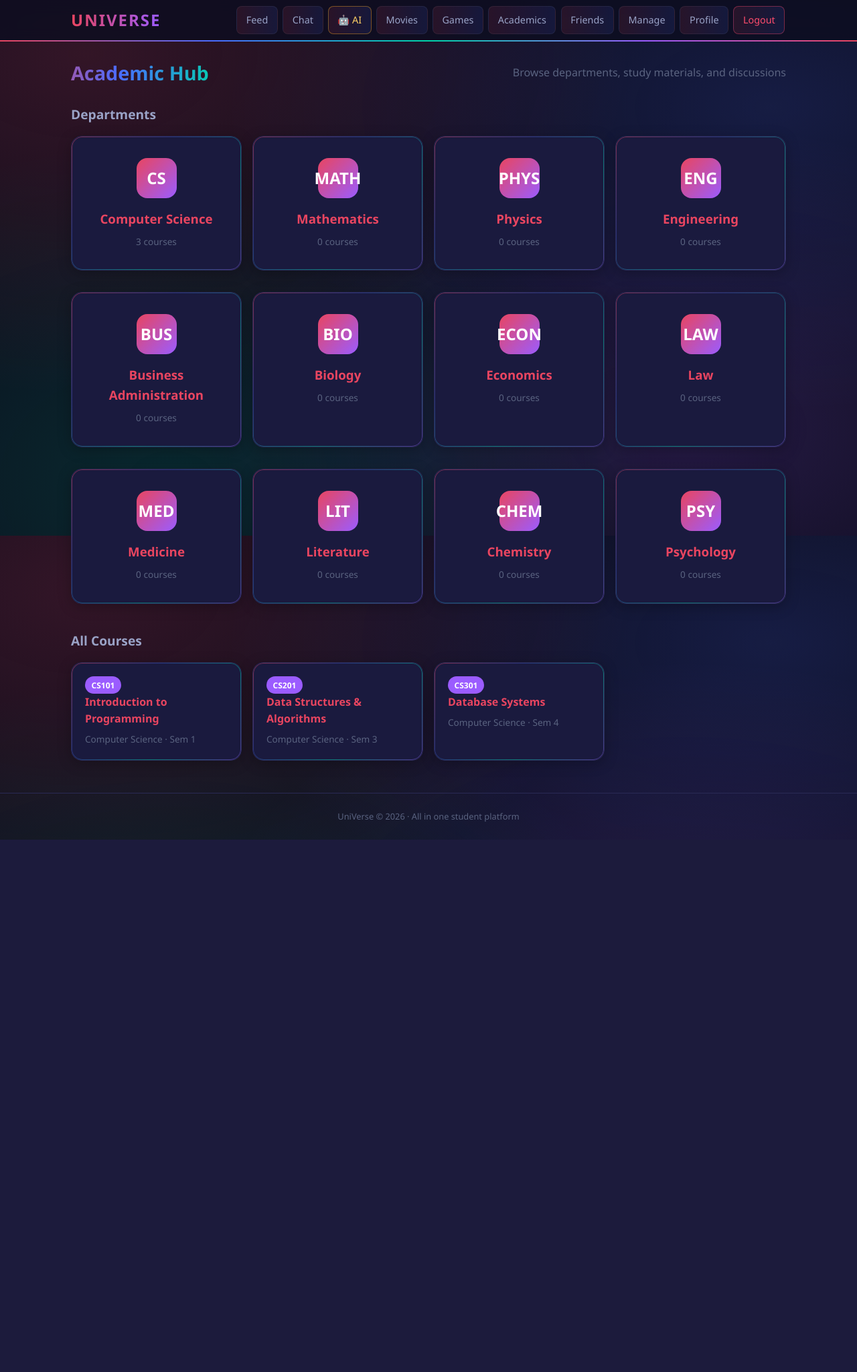
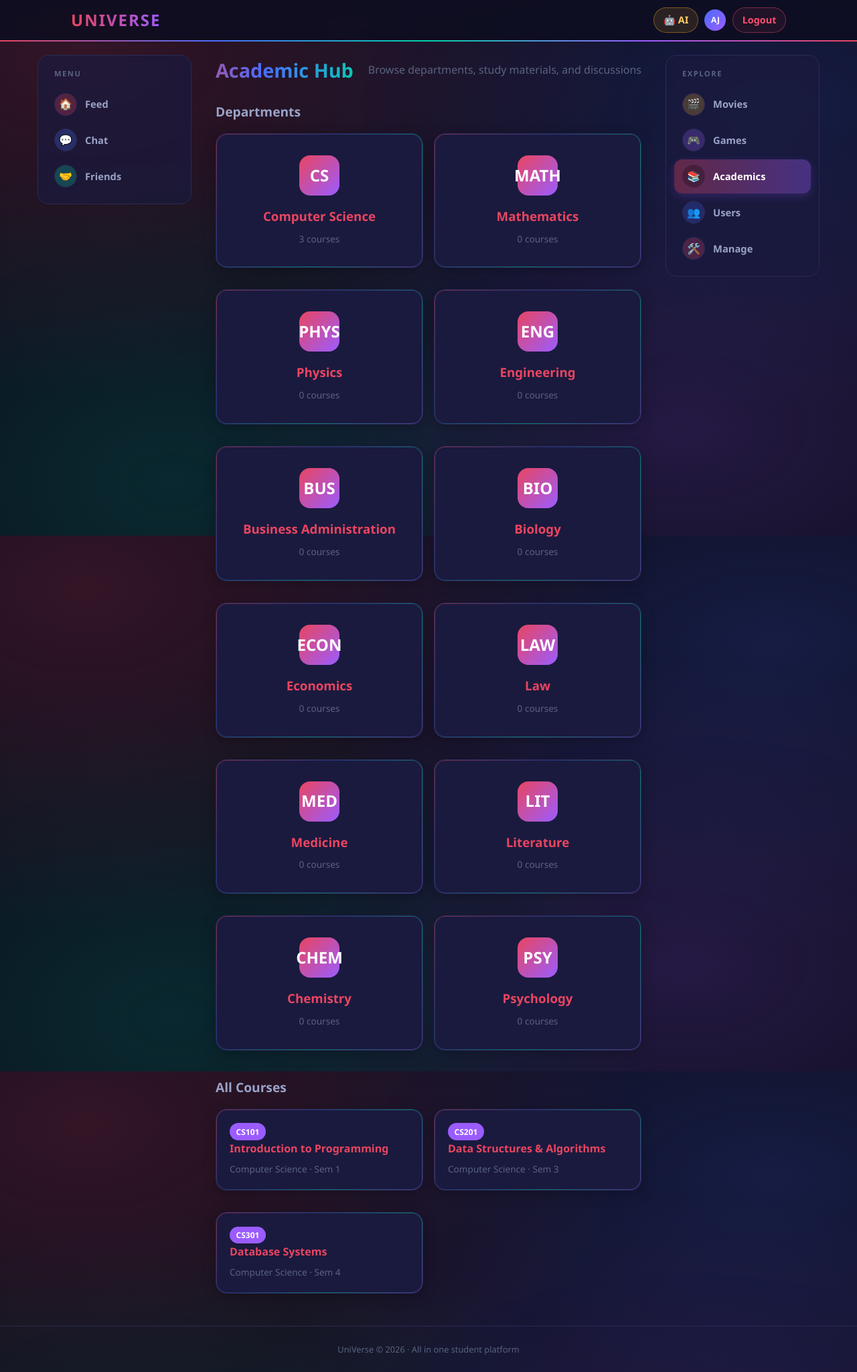
Before and after one commit to Wasik251/Universe, a Flask app: page /academic in a window 1280 px wide. Shown: the whole page at 67% size. Before the commit the page ends 1254 px from the top, so only its background shows below. Run offline with Flask 3, Linux system fonts and the light colour scheme; a user stored in the database is signed in.

Commit message:
UI: Facebook-style layout with Feed/Chat/Friends menu and Explore sidebar

```diff
--- a/static/css/style.css
+++ b/static/css/style.css
@@ -359,6 +359,14 @@ select.form-input { cursor: pointer; }
 .chat-input-row input { flex: 1; }
 
 /* RESPONSIVE */
+@media (max-width: 900px) {
+    .app-layout { grid-template-columns: 1fr; gap: 0.75rem; }
+    .sidebar { position: static; flex-direction: column; gap: 0.5rem; }
+    .sidebar-section { display: flex; gap: 0.4rem; overflow-x: auto; padding: 0.5rem; }
+    .sidebar-title { display: none; }
+    .sidebar-link { white-space: nowrap; margin-bottom: 0; padding: 0.5rem 0.7rem; }
+    .sidebar-link:hover { transform: none; }
+}
 @media (max-width: 768px) {
     .nav-container { flex-wrap: wrap; height: auto; padding: 0.75rem 1rem; gap: 0.5rem; }
     .nav-links { gap: 0; }
@@ -420,6 +428,8 @@ body {
 }
 .nav-logout { color: var(--danger) !important; border-color: rgba(255,77,109,0.4) !important; }
 .nav-ai { color: #ffd166 !important; border-color: rgba(255,176,32,0.4) !important; }
+.nav-pill.nav-ai { background: rgba(255,176,32,0.12); }
+.nav-pill.nav-logout { background: rgba(255,77,109,0.08); }
 .typing { color: var(--text-muted); font-style: italic; }
 
 /* RAINBOW TEXT + SECTION HEADERS */
@@ -674,3 +684,93 @@ body {
 
 /* FRIEND TOGGLE IN TABLE */
 .users-table .btn { white-space: nowrap; }
+
+/* ================================================================
+   FACEBOOK-STYLE 3-COLUMN LAYOUT
+   ================================================================ */
+.nav-right { display: flex; align-items: center; gap: 0.6rem; }
+.nav-pill {
+    color: var(--text-secondary);
+    padding: 0.4rem 0.85rem;
+    border-radius: 20px;
+    font-weight: 600;
+    font-size: 0.9rem;
+    text-decoration: none;
+    transition: all 0.2s;
+    border: 1px solid rgba(255,255,255,0.08);
+}
+.nav-pill:hover { color: var(--text-primary); text-decoration: none; transform: translateY(-1px); }
+.nav-profile-link { display: flex; align-items: center; }
+.nav-profile-link:hover { text-decoration: none; }
+.nav-profile-link .avatar-xs { width: 32px; height: 32px; font-size: 0.75rem; }
+
+.app-layout {
+    display: grid;
+    grid-template-columns: 230px minmax(0, 1fr) 230px;
+    gap: 1.25rem;
+    max-width: 1200px;
+    margin: 1.25rem auto;
+    padding: 0 1rem;
+    align-items: start;
+}
+.main-content { max-width: none; margin: 0; min-width: 0; }
+
+.sidebar {
+    position: sticky;
+    top: 80px;
+    display: flex;
+    flex-direction: column;
+    gap: 1rem;
+}
+.sidebar-section {
+    background: rgba(26,26,62,0.7);
+    border: 1px solid var(--border);
+    border-radius: 16px;
+    padding: 0.75rem;
+    backdrop-filter: blur(8px);
+}
+.sidebar-title {
+    font-size: 0.7rem;
+    text-transform: uppercase;
+    letter-spacing: 1.5px;
+    color: var(--text-muted);
+    padding: 0.35rem 0.75rem;
+    margin-bottom: 0.35rem;
+}
+.sidebar-link {
+    display: flex;
+    align-items: center;
+    gap: 0.75rem;
+    padding: 0.55rem 0.75rem;
+    border-radius: 12px;
+    color: var(--text-secondary);
+    font-weight: 600;
+    font-size: 0.92rem;
+    text-decoration: none;
+    transition: all 0.2s;
+    margin-bottom: 0.15rem;
+}
+.sidebar-link:hover { background: rgba(255,255,255,0.06); color: var(--text-primary); text-decoration: none; transform: translateX(3px); }
+.sidebar-link.active {
+    background: linear-gradient(90deg, rgba(233,69,96,0.35), rgba(155,92,255,0.35));
+    color: #fff;
+    box-shadow: 0 4px 14px rgba(155,92,255,0.2);
+}
+.sidebar-icon {
+    width: 34px; height: 34px;
+    border-radius: 50%;
+    display: flex; align-items: center; justify-content: center;
+    font-size: 1rem;
+    flex-shrink: 0;
+    background: var(--bg-input);
+    border: 1px solid var(--border);
+}
+.sidebar-link.active .sidebar-icon { border-color: transparent; background: rgba(0,0,0,0.25); }
+.icon-feed { background: rgba(233,69,96,0.25); }
+.icon-chat { background: rgba(74,108,255,0.25); }
+.icon-friends { background: rgba(0,212,170,0.25); }
+.icon-movies { background: rgba(255,176,32,0.22); }
+.icon-games { background: rgba(155,92,255,0.25); }
+.icon-academics { background: rgba(16,185,129,0.22); }
+.icon-users { background: rgba(74,108,255,0.22); }
+.icon-manage { background: rgba(255,77,109,0.22); }
--- a/templates/base.html
+++ b/templates/base.html
@@ -11,22 +11,33 @@
     <nav class="navbar">
         <div class="nav-container">
             <a href="{{ url_for('feed') }}" class="nav-brand">UNIVERSE</a>
-            <div class="nav-links">
-                <a href="{{ url_for('feed') }}">Feed</a>
-                <a href="{{ url_for('chat') }}">Chat</a>
-                <a href="{{ url_for('assistant') }}" class="nav-ai">🤖 AI</a>
-                <a href="{{ url_for('movies') }}">Movies</a>
-                <a href="{{ url_for('games') }}">Games</a>
-                <a href="{{ url_for('academic') }}">Academics</a>
-                <a href="{{ url_for('friends') }}">Friends</a>
-                <a href="{{ url_for('manage') }}">Manage</a>
-                <a href="{{ url_for('profile') }}">Profile</a>
-                <a href="{{ url_for('logout') }}" class="nav-logout" onclick="playSound()">Logout</a>
+            <div class="nav-right">
+                <a href="{{ url_for('assistant') }}" class="nav-pill nav-ai">🤖 AI</a>
+                <a href="{{ url_for('profile') }}" class="nav-profile-link" title="My Profile">
+                    <div class="avatar-xs" style="{{ avatar_style(current_user) }}">{{ current_user.initials() }}</div>
+                </a>
+                <a href="{{ url_for('logout') }}" class="nav-pill nav-logout" onclick="playSound()">Logout</a>
             </div>
         </div>
     </nav>
 
-    <main class="container">
+    <div class="app-layout">
+        <aside class="sidebar sidebar-left">
+            <div class="sidebar-section">
+                <h3 class="sidebar-title">Menu</h3>
+                <a href="{{ url_for('feed') }}" class="sidebar-link {{ 'active' if request.endpoint == 'feed' }}">
+                    <span class="sidebar-icon icon-feed">🏠</span> Feed
+                </a>
+                <a href="{{ url_for('chat') }}" class="sidebar-link {{ 'active' if request.endpoint == 'chat' }}">
+                    <span class="sidebar-icon icon-chat">💬</span> Chat
+                </a>
+                <a href="{{ url_for('friends') }}" class="sidebar-link {{ 'active' if request.endpoint in ['friends', 'friends_add'] }}">
+                    <span class="sidebar-icon icon-friends">🤝</span> Friends
+                </a>
+            </div>
+        </aside>
+
+        <main class="container main-content">
             {% with messages = get_flashed_messages(with_categories=true) %}
                 {% if messages %}
                     {% for category, message in messages %}
@@ -37,6 +48,28 @@
             {% block content %}{% endblock %}
         </main>
 
+        <aside class="sidebar sidebar-right">
+            <div class="sidebar-section">
+                <h3 class="sidebar-title">Explore</h3>
+                <a href="{{ url_for('movies') }}" class="sidebar-link {{ 'active' if request.endpoint in ['movies', 'movie_detail'] }}">
+                    <span class="sidebar-icon icon-movies">🎬</span> Movies
+                </a>
+                <a href="{{ url_for('games') }}" class="sidebar-link {{ 'active' if request.endpoint in ['games', 'game_detail', 'library', 'lfg'] }}">
+                    <span class="sidebar-icon icon-games">🎮</span> Games
+                </a>
+                <a href="{{ url_for('academic') }}" class="sidebar-link {{ 'active' if request.endpoint in ['academic', 'department', 'course', 'thread', 'add_note', 'add_mcq', 'create_thread', 'reply_thread'] }}">
+                    <span class="sidebar-icon icon-academics">📚</span> Academics
+                </a>
+                <a href="{{ url_for('users') }}" class="sidebar-link {{ 'active' if request.endpoint == 'users' }}">
+                    <span class="sidebar-icon icon-users">👥</span> Users
+                </a>
+                <a href="{{ url_for('manage') }}" class="sidebar-link {{ 'active' if request.endpoint == 'manage' }}">
+                    <span class="sidebar-icon icon-manage">🛠️</span> Manage
+                </a>
+            </div>
+        </aside>
+    </div>
+
     <footer class="site-footer">
         <p>UniVerse © {{ current_year }} · All in one student platform</p>
     </footer>
```
Lines whose indentation alone changed are shown as unchanged.
